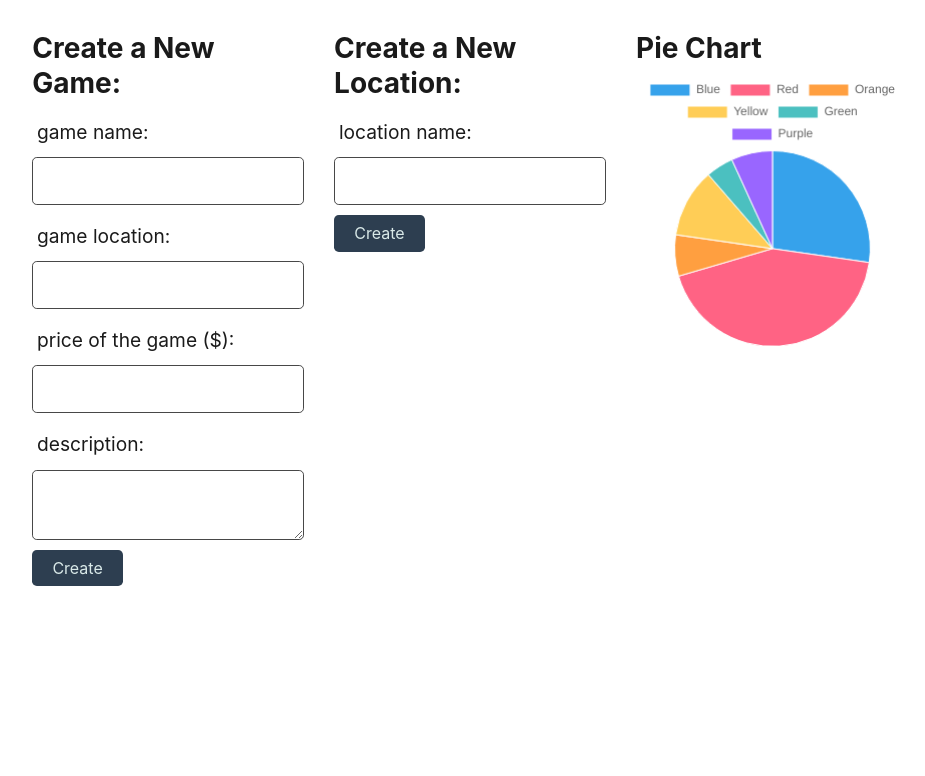
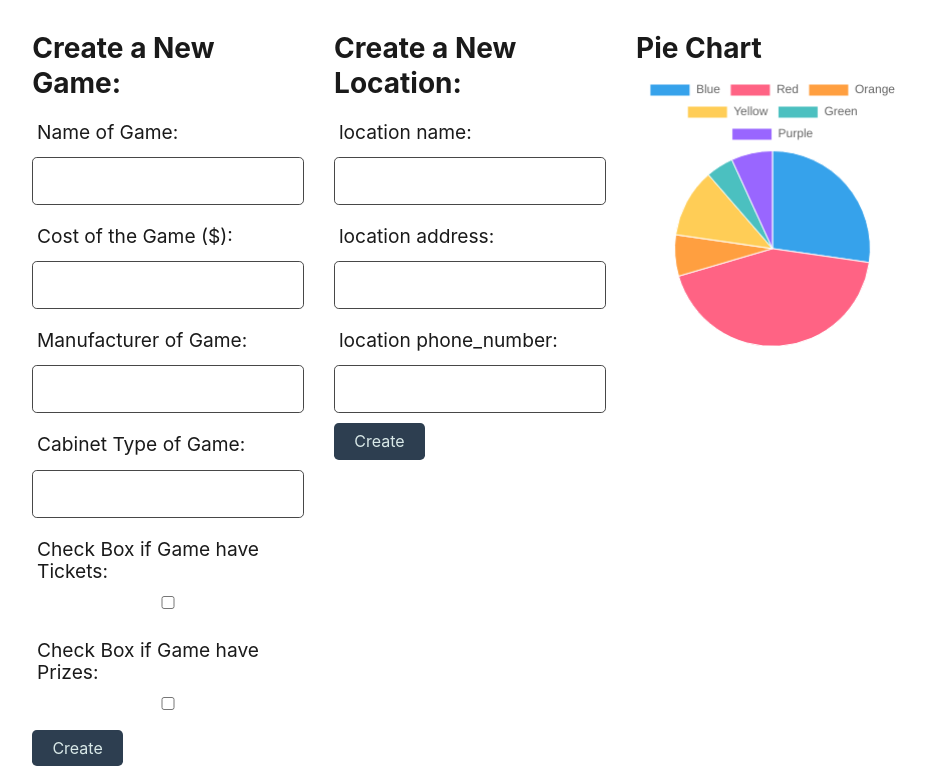
Before and after one commit to Irroc/arcade-manager, a Node server app: template views/create.handlebars in a window 1280 px wide. Shown: the part 139-915 px from the top of the page, without its empty margins (19-944 px from the left). Before the commit the page ends 725 px from the top, so only its background shows below. Run offline with Node 20, Linux system fonts and the light colour scheme; the template is opened without the code that fills it, so the values that code supplies are empty; some libraries are stand-ins or nearby versions.

Commit message:
added the correct content to create page

```diff
--- a/controllers/api/gameRoutes.js
+++ b/controllers/api/gameRoutes.js
@@ -8,7 +8,7 @@ router.get('/', withAuth, async (req, res) => {
         include: [{ model: Location }]
       });
 
-      res.status(200).json(data);
+      res.status(200).json(data);s
   } catch (err) {
       res.status(500).json(err);
   }
@@ -36,8 +36,7 @@ router.put('/:id', withAuth, async (req, res) => {
 router.post('/', withAuth, async (req, res) => {
   try {
     const newGame = await Game.create({
-      ...req.body,
-      user_id: req.session.user_id,
+      ...req.body
     });
 
     res.status(200).json(newGame);
--- a/controllers/homeRoutes.js
+++ b/controllers/homeRoutes.js
@@ -1,4 +1,5 @@
 const router = require('express').Router();
+const { User } = require('../models');
 const withAuth = require('../utils/auth');
 
 router.get('/', withAuth, async (req, res) => {
--- a/public/js/create.js
+++ b/public/js/create.js
@@ -1,14 +1,29 @@
-const newFormHandler = async (event) => {
+const newGameHandler = async (event) => {
   event.preventDefault();
 
-  const name = document.querySelector('#project-name').value.trim();
-  const needed_funding = document.querySelector('#project-funding').value.trim();
-  const description = document.querySelector('#project-desc').value.trim();
+  function converToTinyInt(toTest) {
+    if (toTest === true) {
+      return 1
+    }
+    else return toTest = 0
+  }
 
-  if (name && needed_funding && description) {
-    const response = await fetch(`/api/projects`, {
+  const name = document.querySelector('#game-name').value.trim();
+  let cost = document.querySelector('#game-cost').value.trim();
+  const manufacturer = document.querySelector('#game-manufacturer').value.trim();
+  const type_of_cabinet = document.querySelector('#game-type_of_cabinet').value.trim();
+  let has_tickets = document.querySelector('#game-has_tickets').checked;
+  let has_prizes = document.querySelector('#game-has_prizes').checked;
+  const locations_id = 1
+  if (name && cost && manufacturer && type_of_cabinet && has_tickets !== null && has_prizes !== null) {
+
+    cost = Number(cost)
+    has_tickets = converToTinyInt(has_tickets)
+    has_prizes = converToTinyInt(has_prizes)
+
+    const response = await fetch(`/api/games/`, {
       method: 'POST',
-      body: JSON.stringify({ name, needed_funding, description }),
+      body: JSON.stringify({ name, cost, manufacturer, type_of_cabinet, has_tickets, has_prizes, locations_id }),
       headers: {
         'Content-Type': 'application/json',
       },
@@ -16,32 +31,42 @@ const newFormHandler = async (event) => {
 
     if (response.ok) {
       document.location.replace('/create');
+      alert('Created Game!');
     } else {
-      alert('Failed to create project');
+      alert('Failed to Create Game!');
     }
   }
 };
 
-const delButtonHandler = async (event) => {
-  if (event.target.hasAttribute('data-id')) {
-    const id = event.target.getAttribute('data-id');
+const NewLocationHandler = async (event) => {
+  event.preventDefault();
 
-    const response = await fetch(`/api/projects/${id}`, {
-      method: 'DELETE',
+  const name = document.querySelector('#location-name').value.trim();
+  const address = document.querySelector('#location-address').value.trim();
+  const phone_number = document.querySelector('#location-phone_number').value.trim();
+
+  if (name && address && phone_number) {
+    const response = await fetch(`/api/locations/`, {
+      method: 'POST',
+      body: JSON.stringify({ name, address, phone_number }),
+      headers: {
+        'Content-Type': 'application/json',
+      },
     });
 
     if (response.ok) {
       document.location.replace('/create');
+      alert('Created Location!');
     } else {
-      alert('Failed to delete project');
+      alert('Failed to Create Game!');
     }
   }
 };
 
 document
-  .querySelector('.new-project-form')
-  .addEventListener('submit', newFormHandler);
+  .querySelector('.new-game-form')
+  .addEventListener('submit', newGameHandler);
 
 document
-  .querySelector('.project-list')
-  .addEventListener('click', delButtonHandler);
+  .querySelector('.new-location-form')
+  .addEventListener('click', NewLocationHandler);
--- a/views/create.handlebars
+++ b/views/create.handlebars
@@ -10,20 +10,28 @@
 
     <form class="form new-game-form">
       <div class="form-group">
-        <label for="game-name">game name:</label>
+        <label for="game-name">Name of Game:</label>
         <input class="form-input" type="text" id="game-name" name="game-name" />
       </div>
       <div class="form-group">
-        <label for="game-location">game location:</label>
-        <input class="form-input" type="text" id="game-location" name="game-location" />
+        <label for="game-cost">Cost of the Game ($):</label>
+        <input class="form-input" type="number" id="game-cost" name="game-cost"></input>
       </div>
       <div class="form-group">
-        <label for="game-price">price of the game ($):</label>
-        <input class="form-input" type="number" id="game-price" name="game-price"></input>
+        <label for="game-manufacturer">Manufacturer of Game:</label>
+        <input class="form-input" type="text" id="game-manufacturer" name="game-manufacturer" />
       </div>
       <div class="form-group">
-        <label for="game-desc">description:</label>
-        <textarea class="form-input" type="text" id="game-desc" name="game-desc"></textarea>
+        <label for="game-type_of_cabinet">Cabinet Type of Game:</label>
+        <input class="form-input" type="text" id="game-type_of_cabinet" name="game-type_of_cabinet" />
+      </div>
+      <div class="form-group">
+        <label for="game-has_tickets">Check Box if Game have Tickets:</label>
+        <input class="form-input" type="checkbox" id="game-has_tickets" name="game-has_tickets" value="tickets" />
+      </div>
+      <div class="form-group">
+        <label for="game-has_prizes">Check Box if Game have Prizes:</label>
+        <input class="form-input" type="checkbox" id="game-has_prizes" name="game-has_prizes" value="prizes" />
       </div>
       <div class="form-group">
         <button type="submit" class="btn btn-primary">Create</button>
@@ -39,6 +47,14 @@
         <input class="form-input" type="text" id="location-name" name="location-name" />
       </div>
       <div class="form-group">
+        <label for="location-address">location address:</label>
+        <input class="form-input" type="text" id="location-address" name="location-address" />
+      </div>
+      <div class="form-group">
+        <label for="location-phone_number">location phone_number:</label>
+        <input class="form-input" type="text" id="location-phone_number" name="location-phone_number" />
+      </div>
+      <div class="form-group">
         <button type="submit" class="btn btn-primary">Create</button>
       </div>
     </form>
@@ -47,21 +63,5 @@
     <h3>Pie Chart</h3>
     <canvas id="pieChart"></canvas>
   </div>
-
-  {{#if projects.length}}
-  <div class="col-md-6 project-list">
-    <h3>Current Projects:</h3>
-
-    {{#each projects as |project|}}
-    <div class="row mb-2">
-      <div class="col-md-8">
-        <h4><a href="/project/{{project.id}}">{{project.name}}</a></h4>
-      </div>
-      <div class="col-md-4">
-        <button class="btn btn-sm btn-danger" data-id="{{project.id}}">DELETE</button>
-      </div>
-    </div>
-    {{/each}}
-  </div>
-  {{/if}}
 </div>
+<script src="./js/create.js"></script>
```
